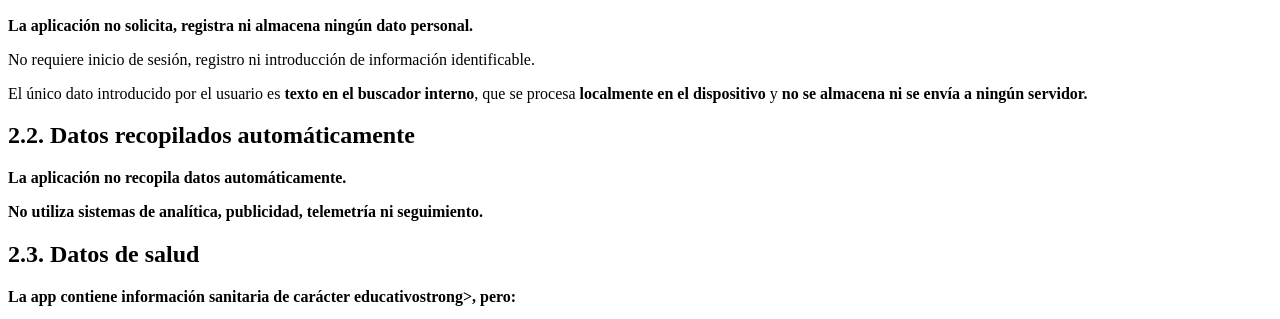
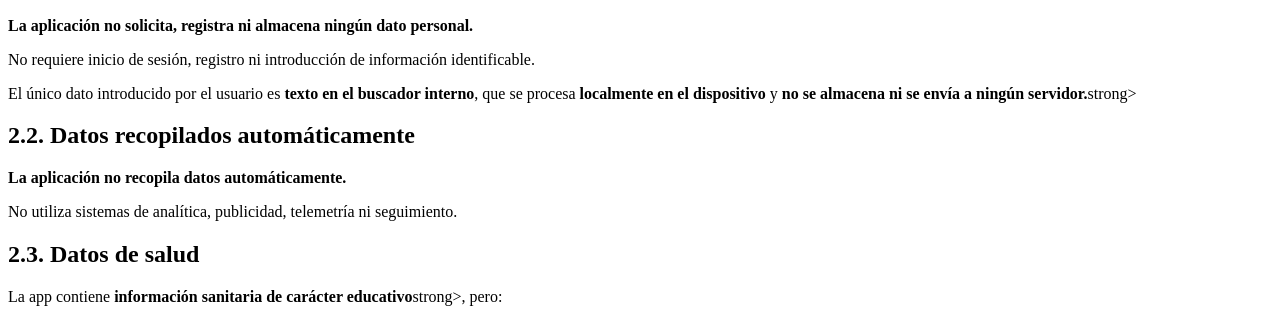
Before and after one commit to LandingPage-MontecinoApps/LandingPage, a plain HTML site: page index.html in a window 1280 px wide. Shown: the part 476-795 px from the top of the page. Drawn offline with Linux system fonts and the light colour scheme.

Commit message:
Correct strong tag closure in index.html
Fix HTML closing tag for strong element in user data section.

```diff
--- a/index.html
+++ b/index.html
@@ -28,7 +28,7 @@
 
     <p><strong>La aplicación no solicita, registra ni almacena ningún dato personal.</strong></p>
     <p>No requiere inicio de sesión, registro ni introducción de información identificable.</p>
-    <p>El único dato introducido por el usuario es <strong>texto en el buscador interno</strong>, que se procesa <strong>localmente en el dispositivo</strong> y <strong>no se almacena ni se envía a ningún servidor.<strong></p>
+    <p>El único dato introducido por el usuario es <strong>texto en el buscador interno</strong>, que se procesa <strong>localmente en el dispositivo</strong> y <strong>no se almacena ni se envía a ningún servidor.</strong>strong></p>
 
     <h2>2.2. Datos recopilados automáticamente</h2>
 
```
